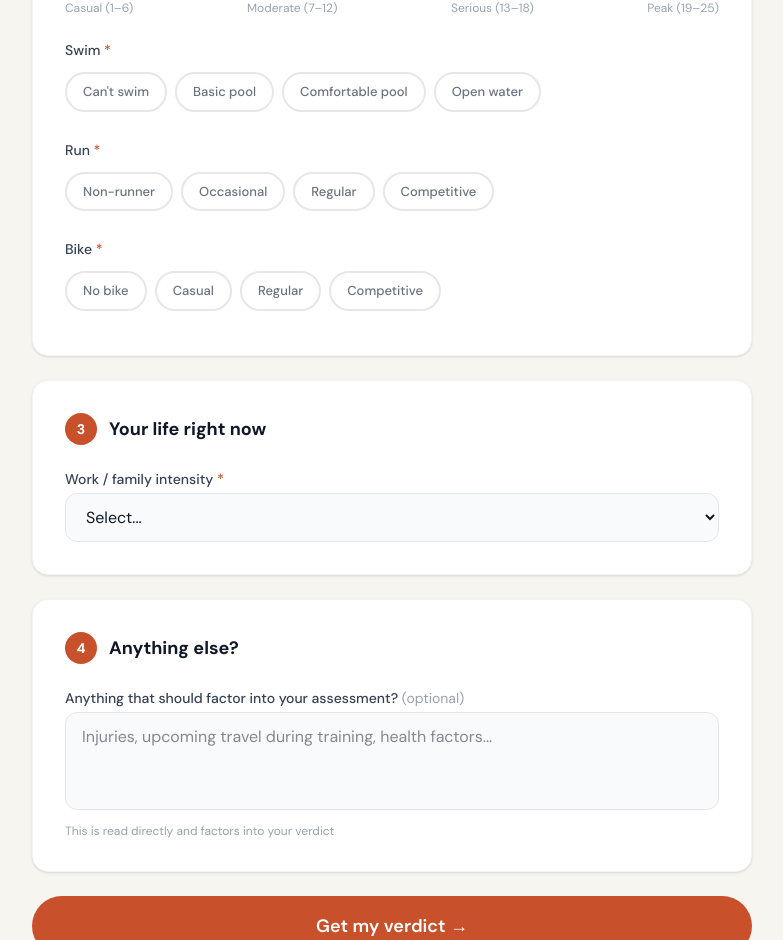
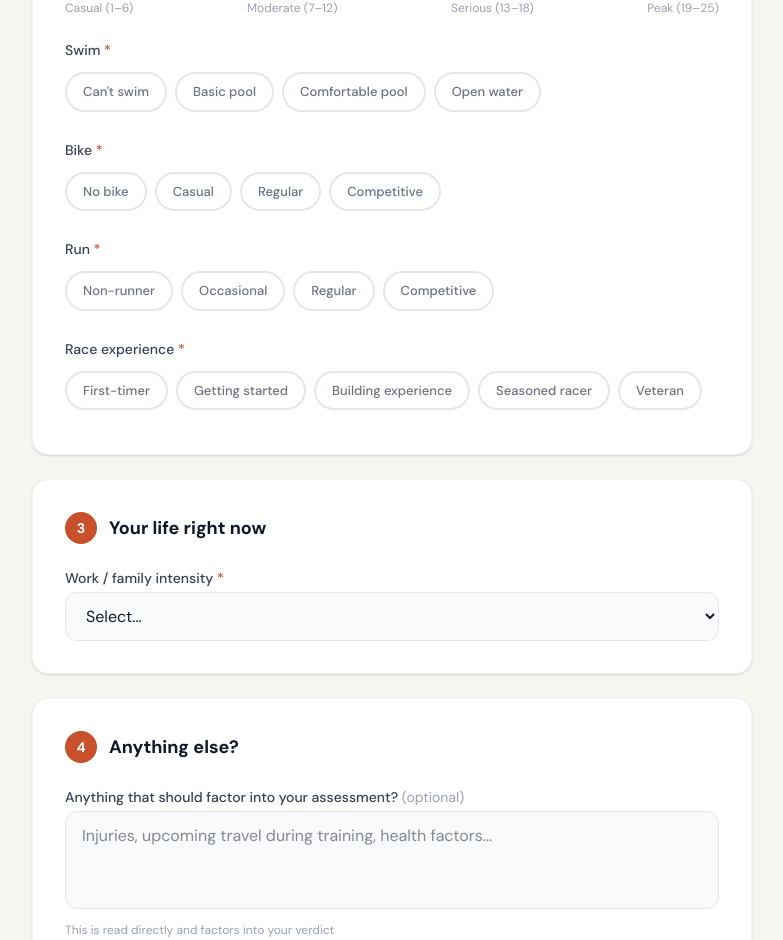
Before and after one commit to tvramakrishnan/tri-intel, a Next.js app: page /evaluate in a window 1280 px wide. Shown: the part 814-1754 px from the top of the page, without its empty margins (248-1031 px from the left). Built offline with nearby package versions, Linux system fonts and the light colour scheme.

Commit message:
fix: form field order swim→bike→run, add priorExperience pills

```diff
--- a/app/evaluate/page.tsx
+++ b/app/evaluate/page.tsx
@@ -412,7 +412,7 @@ export default function EvaluatePage() {
               </div>
             </div>
 
-            {/* Swimming */}
+            {/* Swim */}
             <div>
               <label className="block text-sm font-medium text-gray-700 mb-3">
                 Swim <span style={{ color: "#C8502A" }}>*</span>
@@ -424,7 +424,19 @@ export default function EvaluatePage() {
               />
             </div>
 
-            {/* Running */}
+            {/* Bike */}
+            <div>
+              <label className="block text-sm font-medium text-gray-700 mb-3">
+                Bike <span style={{ color: "#C8502A" }}>*</span>
+              </label>
+              <HorizontalPills
+                options={BIKE_OPTIONS}
+                selected={form.bikeLevel}
+                onSelect={(v) => set("bikeLevel", v)}
+              />
+            </div>
+
+            {/* Run */}
             <div>
               <label className="block text-sm font-medium text-gray-700 mb-3">
                 Run <span style={{ color: "#C8502A" }}>*</span>
@@ -436,15 +448,15 @@ export default function EvaluatePage() {
               />
             </div>
 
-            {/* Cycling */}
+            {/* Race experience */}
             <div>
               <label className="block text-sm font-medium text-gray-700 mb-3">
-                Bike <span style={{ color: "#C8502A" }}>*</span>
+                Race experience <span style={{ color: "#C8502A" }}>*</span>
               </label>
               <HorizontalPills
-                options={BIKE_OPTIONS}
-                selected={form.bikeLevel}
-                onSelect={(v) => set("bikeLevel", v)}
+                options={EXPERIENCE_OPTIONS}
+                selected={form.priorExperience}
+                onSelect={(v) => set("priorExperience", v)}
               />
             </div>
           </SectionCard>
```
